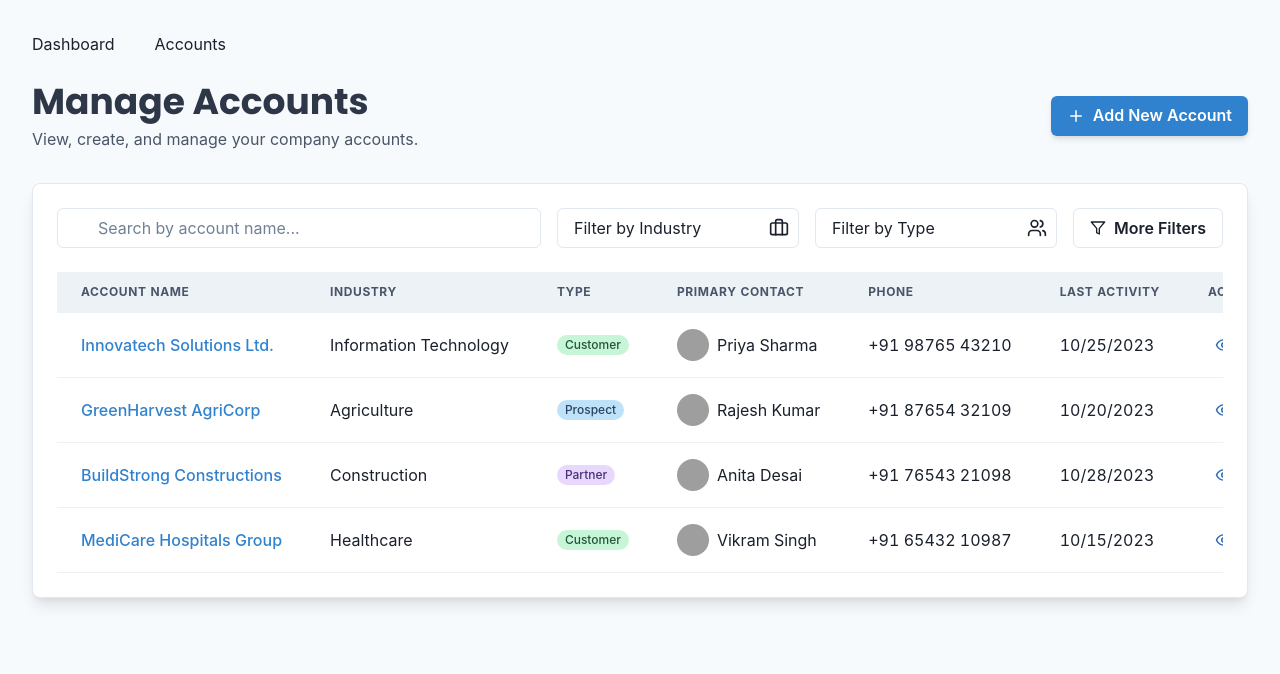
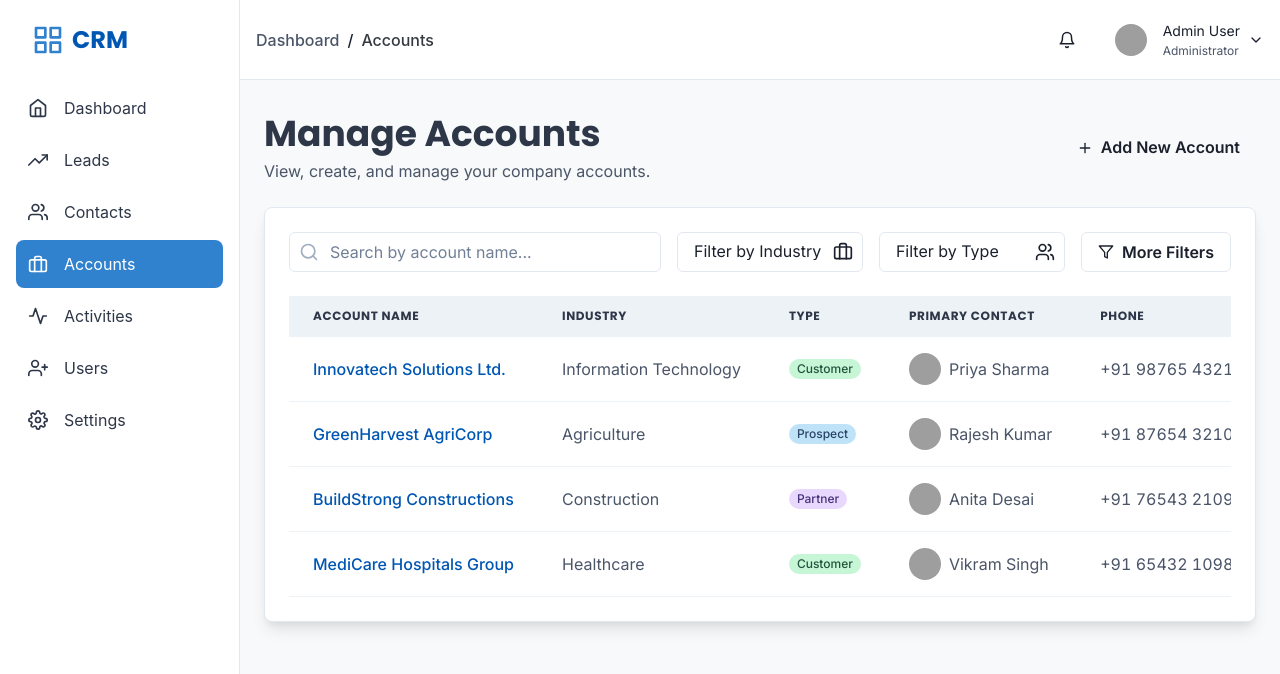
Before and after one commit to Codehub169/tempo-273fd343, a Next.js app: page /accounts in a window 1280 px wide. Shown: the top 674 px of the page. Built offline with nearby package versions, Linux system fonts and the light colour scheme; grey boxes are pictures that could not be loaded.

Commit message:
Applied user request: There is no Output in browser please check the log and fix the error

```diff
--- a/src/app/accounts/page.tsx
+++ b/src/app/accounts/page.tsx
@@ -5,7 +5,6 @@ import {
   Box,
   Heading,
   Text,
-  Button,
   Input,
   InputGroup,
   InputLeftElement,
@@ -19,18 +18,16 @@ import {
   TableContainer,
   IconButton,
   HStack,
-  Breadcrumb,
-  BreadcrumbItem,
-  BreadcrumbLink,
   Flex,
-  Spacer,
   Tag,
   Avatar,
   useColorModeValue,
   Icon
 } from '@chakra-ui/react'
-import { ChevronRightIcon, SearchIcon, EditIcon, Trash2Icon, EyeIcon, PlusIcon, FilterIcon, BriefcaseIcon, UsersIcon, BuildingIcon } from 'lucide-react'
+import { SearchIcon, EditIcon, Trash2Icon, EyeIcon, PlusIcon, FilterIcon, BriefcaseIcon, UsersIcon, BuildingIcon } from 'lucide-react'
 import { useState } from 'react'
+import AppLayout from '@/components/layouts/AppLayout';
+import { Button } from '@/components/ui/Button';
 
 const mockAccounts = [
   {
@@ -94,6 +91,8 @@ export default function AccountsPage() {
   const cardBg = useColorModeValue('white', 'gray.700');
   const textColor = useColorModeValue('gray.600', 'gray.300');
   const borderColor = useColorModeValue('gray.200', 'gray.600');
+  const headingColor = useColorModeValue('gray.700', 'white');
+  const primaryColor = "#0056B3"; // From design system
 
   const filteredAccounts = mockAccounts.filter(account =>
     account.name.toLowerCase().includes(searchTerm.toLowerCase()) &&
@@ -101,44 +100,39 @@ export default function AccountsPage() {
     (filterType === '' || account.type === filterType)
   );
 
+  const breadcrumbs = [
+    { label: 'Dashboard', href: '/dashboard' },
+    { label: 'Accounts' }
+  ];
+
   return (
-    <Box p={8} bg={useColorModeValue('gray.50', 'gray.800')} minH="100vh">
-      <Breadcrumb spacing="8px" separator={<ChevronRightIcon color="gray.500" />} mb={6}>
-        <BreadcrumbItem>
-          <NextLink href="/dashboard" passHref>
-            <BreadcrumbLink>Dashboard</BreadcrumbLink>
-          </NextLink>
-        </BreadcrumbItem>
-        <BreadcrumbItem isCurrentPage>
-          <BreadcrumbLink href="#">Accounts</BreadcrumbLink>
-        </BreadcrumbItem>
-      </Breadcrumb>
-
-      <Flex mb={8} alignItems="center">
+    <AppLayout breadcrumbs={breadcrumbs}>
+      <Flex mb={6} alignItems="center" justifyContent="space-between" wrap="wrap" gap={4}>
         <Box>
-          <Heading as="h1" size="xl" fontFamily="Poppins, sans-serif" color={useColorModeValue('gray.700', 'white')}>Manage Accounts</Heading>
-          <Text mt={1} color={textColor} fontSize="md">View, create, and manage your company accounts.</Text>
+          <Heading as="h1" size="xl" fontFamily="var(--font-poppins)" color={headingColor}>Manage Accounts</Heading>
+          <Text mt={1} color={textColor} fontSize="md" fontFamily="var(--font-inter)">View, create, and manage your company accounts.</Text>
         </Box>
-        <Spacer />
         <NextLink href="/accounts/new" passHref>
-          <Button as="a" leftIcon={<PlusIcon size={18} />} colorScheme="blue" variant="solid" size="md" boxShadow="md" _hover={{ bg: 'blue.600' }}>
+          <Button as="a" leftIcon={<Icon as={PlusIcon} size={18} />} variant="primary" size="md" fontFamily="var(--font-inter)">
             Add New Account
           </Button>
         </NextLink>
       </Flex>
 
       <Box bg={cardBg} p={6} borderRadius="lg" shadow="lg" borderWidth="1px" borderColor={borderColor}>
-        <HStack spacing={4} mb={6}>
-          <InputGroup flex={2}>
+        <HStack spacing={4} mb={6} wrap={{base: "wrap", md: "nowrap"}}>
+          <InputGroup flex={{base: "1 1 100%", md: 2}}>
             <InputLeftElement pointerEvents="none">
-              <SearchIcon color="gray.400" size={20} />
+              <Icon as={SearchIcon} color="gray.400" boxSize={5} />
             </InputLeftElement>
             <Input
               placeholder="Search by account name..."
               value={searchTerm}
               onChange={(e) => setSearchTerm(e.target.value)}
               borderRadius="md"
-              _focus={{ borderColor: 'blue.500', boxShadow: `0 0 0 1px var(--chakra-colors-blue-500)`}}
+              borderColor={borderColor}
+              fontFamily="var(--font-inter)"
+              _focus={{ borderColor: primaryColor, boxShadow: `0 0 0 1px ${primaryColor}`}}
             />
           </InputGroup>
           <Select
@@ -146,59 +140,62 @@ export default function AccountsPage() {
             flex={1}
             value={filterIndustry}
             onChange={(e) => setFilterIndustry(e.target.value)}
-            icon={<BriefcaseIcon size={16} />}
+            icon={<Icon as={BriefcaseIcon} size={16} />}
             borderRadius="md"
-            _focus={{ borderColor: 'blue.500', boxShadow: `0 0 0 1px var(--chakra-colors-blue-500)`}}
+            borderColor={borderColor}
+            fontFamily="var(--font-inter)"
+            _focus={{ borderColor: primaryColor, boxShadow: `0 0 0 1px ${primaryColor}`}}
           >
             <option value="Information Technology">Information Technology</option>
             <option value="Agriculture">Agriculture</option>
             <option value="Construction">Construction</option>
             <option value="Healthcare">Healthcare</option>
-            {/* Add more industries as needed */}
           </Select>
           <Select
             placeholder="Filter by Type"
             flex={1}
             value={filterType}
             onChange={(e) => setFilterType(e.target.value)}
-            icon={<UsersIcon size={16} />}
+            icon={<Icon as={UsersIcon} size={16} />}
             borderRadius="md"
-            _focus={{ borderColor: 'blue.500', boxShadow: `0 0 0 1px var(--chakra-colors-blue-500)`}}
+            borderColor={borderColor}
+            fontFamily="var(--font-inter)"
+            _focus={{ borderColor: primaryColor, boxShadow: `0 0 0 1px ${primaryColor}`}}
           >
             <option value="Customer">Customer</option>
             <option value="Prospect">Prospect</option>
             <option value="Partner">Partner</option>
             <option value="Vendor">Vendor</option>
           </Select>
-          <Button leftIcon={<FilterIcon size={16} />} variant="outline" colorScheme="gray">
+          <Button leftIcon={<Icon as={FilterIcon} size={16} />} variant="outline" colorScheme="gray" fontFamily="var(--font-inter)">
             More Filters
           </Button>
         </HStack>
 
         <TableContainer>
           <Table variant="simple" size="md">
-            <Thead bg={useColorModeValue('gray.100', 'gray.700')}>
+            <Thead bg={useColorModeValue('gray.100', 'gray.800')}>
               <Tr>
-                <Th>Account Name</Th>
-                <Th>Industry</Th>
-                <Th>Type</Th>
-                <Th>Primary Contact</Th>
-                <Th>Phone</Th>
-                <Th>Last Activity</Th>
-                <Th>Actions</Th>
+                <Th fontFamily="var(--font-poppins)" color={headingColor}>Account Name</Th>
+                <Th fontFamily="var(--font-poppins)" color={headingColor}>Industry</Th>
+                <Th fontFamily="var(--font-poppins)" color={headingColor}>Type</Th>
+                <Th fontFamily="var(--font-poppins)" color={headingColor}>Primary Contact</Th>
+                <Th fontFamily="var(--font-poppins)" color={headingColor}>Phone</Th>
+                <Th fontFamily="var(--font-poppins)" color={headingColor}>Last Activity</Th>
+                <Th fontFamily="var(--font-poppins)" color={headingColor} textAlign="center">Actions</Th>
               </Tr>
             </Thead>
-            <Tbody>
+            <Tbody fontFamily="var(--font-inter)">
               {filteredAccounts.map((account) => (
                 <Tr key={account.id} _hover={{ bg: useColorModeValue('gray.50', 'gray.600'), transition: 'background-color 0.2s ease-in-out' }}>
                   <Td>
                     <NextLink href={`/accounts/${account.id}`} passHref>
-                      <Text as="a" fontWeight="medium" color="blue.500" _hover={{ textDecoration: 'underline' }}>
+                      <Text as="a" fontWeight="medium" color={primaryColor} _hover={{ textDecoration: 'underline' }}>
                         {account.name}
                       </Text>
                     </NextLink>
                   </Td>
-                  <Td>{account.industry}</Td>
+                  <Td color={textColor}>{account.industry}</Td>
                   <Td>
                     <Tag size="sm" colorScheme={AccountTypeColors[account.type] || 'gray'} variant="subtle" borderRadius="full">
                       {account.type}
@@ -207,18 +204,18 @@ export default function AccountsPage() {
                   <Td>
                     <HStack spacing={2}>
                       <Avatar size="sm" name={account.primaryContact.name} src={account.primaryContact.avatar} />
-                      <Text>{account.primaryContact.name}</Text>
+                      <Text color={textColor}>{account.primaryContact.name}</Text>
                     </HStack>
                   </Td>
-                  <Td>{account.phone}</Td>
-                  <Td>{new Date(account.lastActivity).toLocaleDateString()}</Td>
-                  <Td>
-                    <HStack spacing={2}>
+                  <Td color={textColor}>{account.phone}</Td>
+                  <Td color={textColor}>{new Date(account.lastActivity).toLocaleDateString()}</Td>
+                  <Td textAlign="center">
+                    <HStack spacing={1} justifyContent="center">
                       <NextLink href={`/accounts/${account.id}`} passHref>
-                        <IconButton as="a" icon={<EyeIcon size={18} />} aria-label="View account" variant="ghost" colorScheme="blue" size="sm" />
+                        <IconButton as="a" icon={<Icon as={EyeIcon} size={18} />} aria-label="View account" variant="ghost" colorScheme="blue" size="sm" />
                       </NextLink>
-                      <IconButton icon={<EditIcon size={18} />} aria-label="Edit account" variant="ghost" colorScheme="yellow" size="sm" onClick={() => alert(`Edit ${account.name}`)} />
-                      <IconButton icon={<Trash2Icon size={18} />} aria-label="Delete account" variant="ghost" colorScheme="red" size="sm" onClick={() => alert(`Delete ${account.name}`)} />
+                      <IconButton icon={<Icon as={EditIcon} size={18} />} aria-label="Edit account" variant="ghost" colorScheme="yellow" size="sm" onClick={() => alert(`Edit ${account.name}`)} />
+                      <IconButton icon={<Icon as={Trash2Icon} size={18} />} aria-label="Delete account" variant="ghost" colorScheme="red" size="sm" onClick={() => alert(`Delete ${account.name}`)} />
                     </HStack>
                   </Td>
                 </Tr>
@@ -229,11 +226,11 @@ export default function AccountsPage() {
         {filteredAccounts.length === 0 && (
           <Box textAlign="center" p={10}>
              <Icon as={BuildingIcon} boxSize={12} color="gray.400" mb={4} />
-            <Heading as="h3" size="md" color="gray.500">No Accounts Found</Heading>
-            <Text color="gray.400">Try adjusting your search or filters, or add a new account.</Text>
+            <Heading as="h3" size="md" color="gray.500" fontFamily="var(--font-poppins)">No Accounts Found</Heading>
+            <Text color="gray.400" fontFamily="var(--font-inter)">Try adjusting your search or filters, or add a new account.</Text>
           </Box>
         )}
       </Box>
-    </Box>
+    </AppLayout>
   )
 }
```
